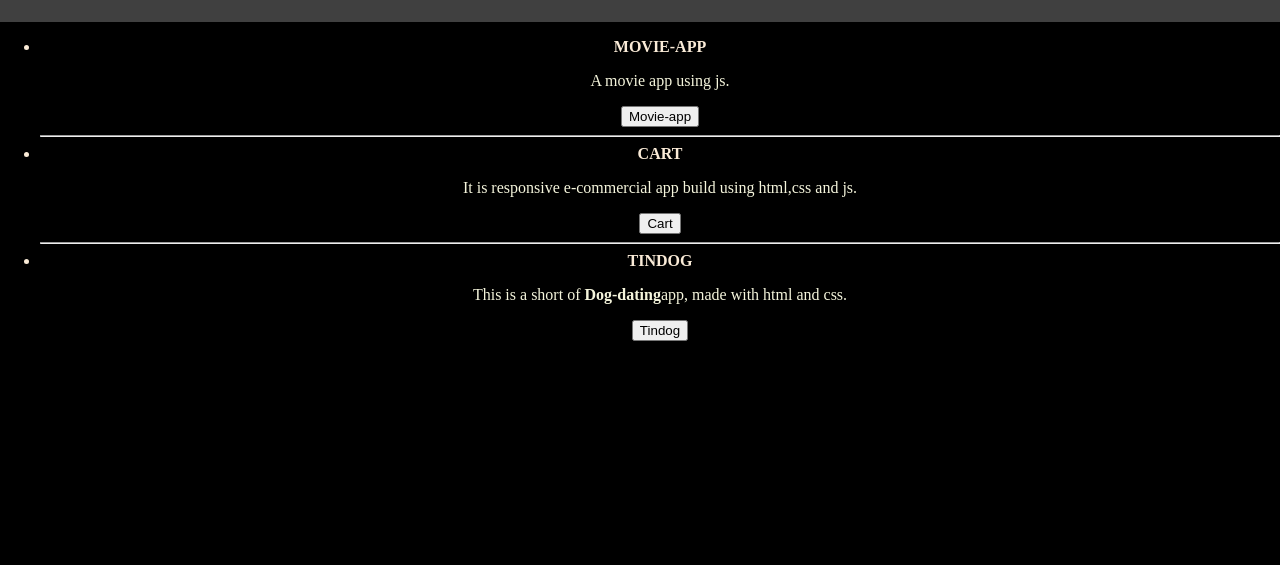
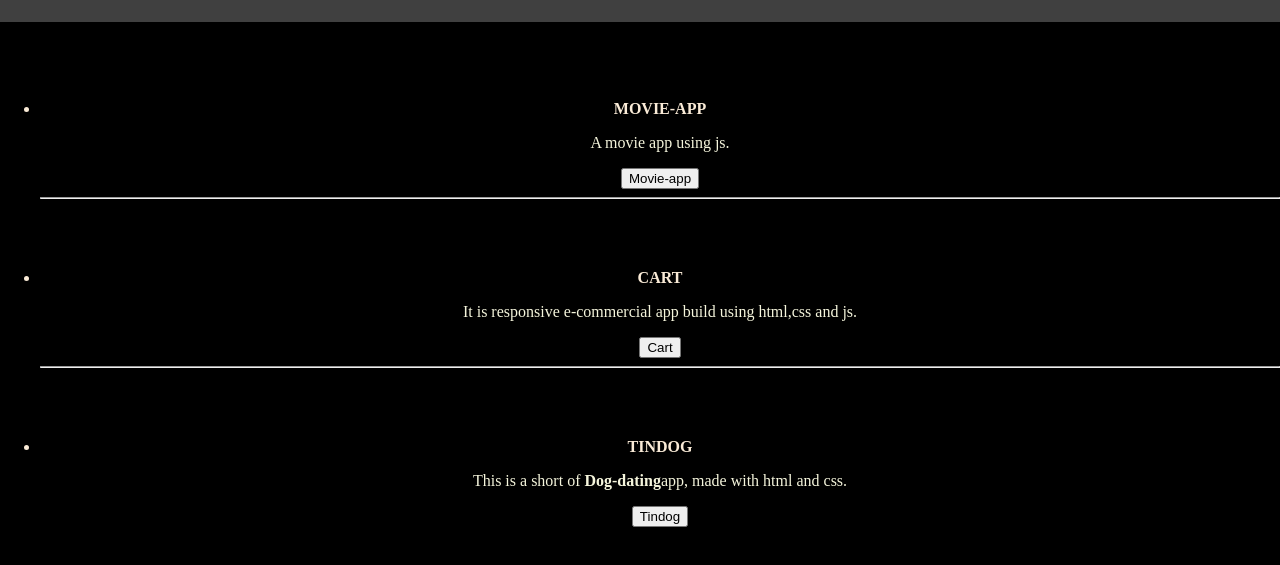
Before and after one commit to Subhadarsini-10/Portfolio, a plain HTML site: page Projects.html in a window 1280 px wide. Shown: the part 55-620 px from the top of the page. Drawn offline with Linux system fonts and the light colour scheme.

Commit message:
Add files via upload

```diff
--- a/css/style.css
+++ b/css/style.css
@@ -23,8 +23,9 @@ body {
 #movie-app ul li {
   color: white;
 }
-.movie {
+#Movie-app .movie {
   color: antiquewhite;
+  padding-top: 5%;
 }
 p {
   color: beige;
```
